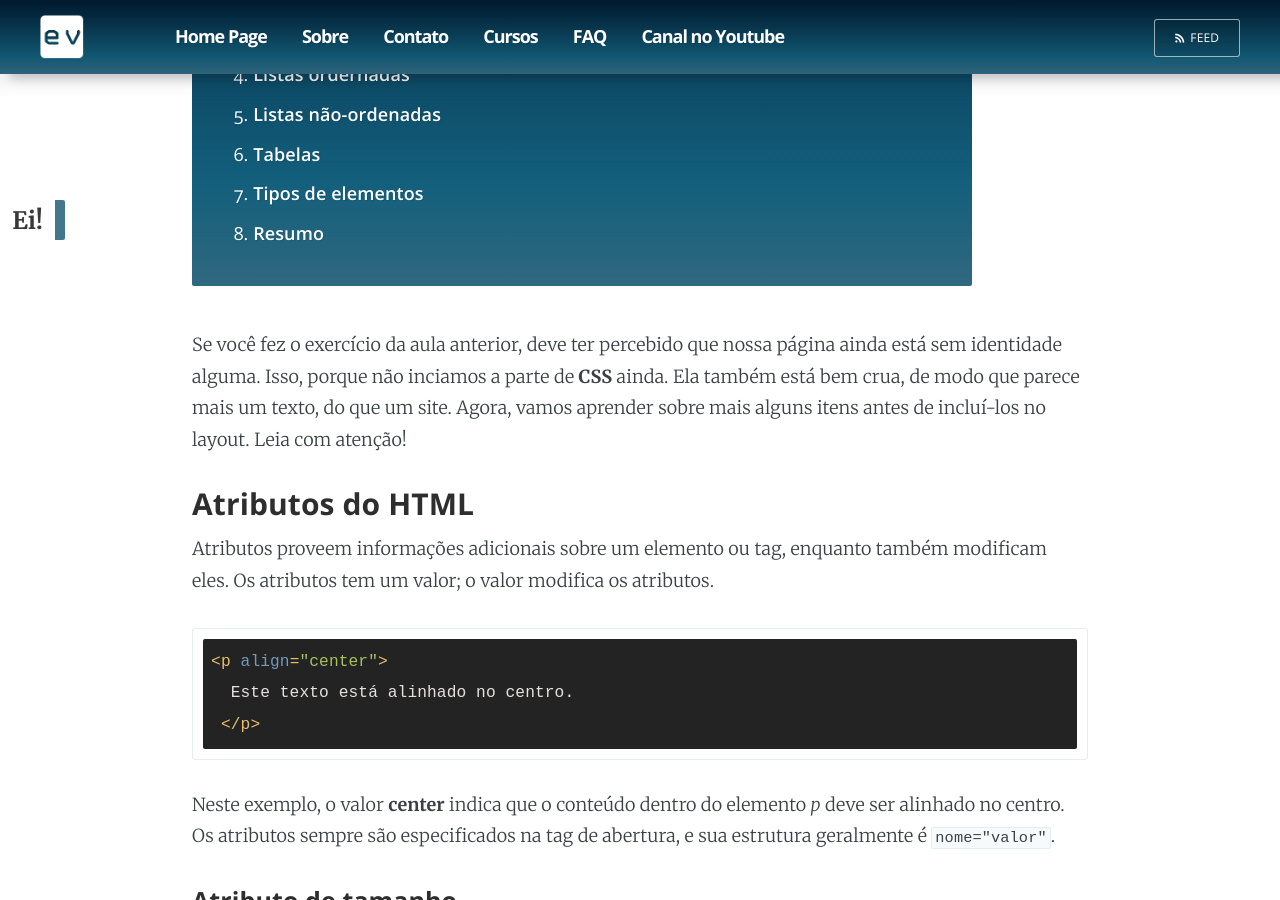
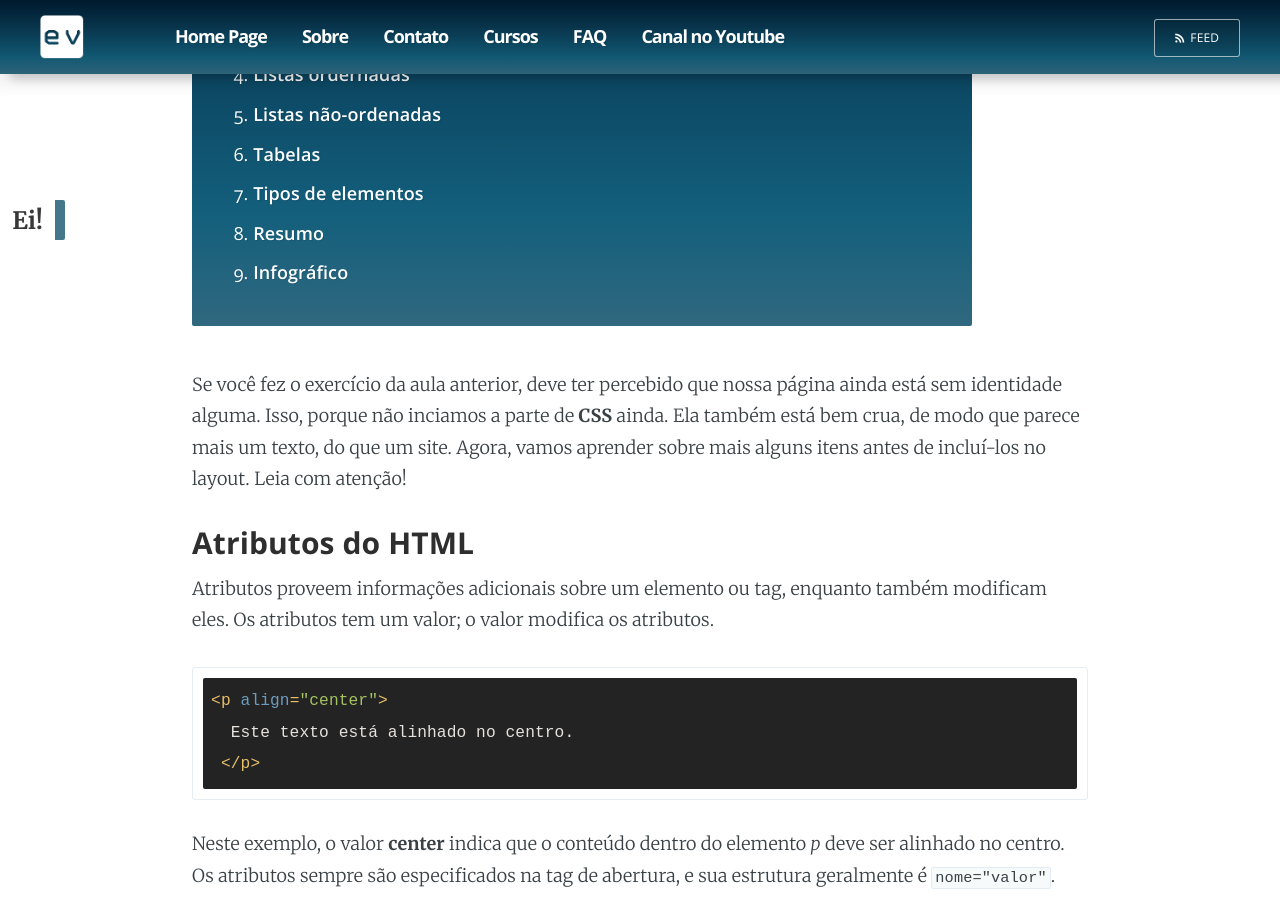
Before and after one commit to EnVolte/envolte.github.io, a Jekyll site: the page built from _cursos/HTML-CSS/parte-3.md, in a window 1280 px wide and 900 px high, scrolled down 1119 px. Built offline with Jekyll 4.4.1, drawn with Linux system fonts in a browser that asks for light colours; a script that is not in the unit is left out; comment, search, counter and statistics services are not loaded; some of the changed text lies outside the part shown.

Commit message:
Update parte-3.md

```diff
--- a/_cursos/HTML-CSS/parte-3.md
+++ b/_cursos/HTML-CSS/parte-3.md
@@ -22,6 +22,7 @@
 <li><a href="#06">Tabelas</a></li>
 <li><a href="#07">Tipos de elementos</a></li>
 <li><a href="#08">Resumo</a></li>
+<li><a href="#09">Infográfico</a></li>
 
 </ol>
 </section>
@@ -229,3 +230,8 @@
 <script src="https://gist.github.com/luislorente/03d1b4901899f65534387e6efc78cefe.js"></script>
 
 O código acima [pode ser acessado](https://gist.github.com/luislorente/03d1b4901899f65534387e6efc78cefe#file-index-html) para ser estudado. Lembre-se de que **copiar** e **colar** é ruim para o aprendizado. Faça sua própria página com base no que foi ensinado. Não se preocupe tanto com a aparência, pois em breve iniciaremos em **CSS**.
+
+<span id="09"></span>
+<figure><img src="https://envolte.github.io/arquivos/fotos/tagshtml.png" width="auto" />
+  <figcaption>Resumo das principais tags.</figcaption>
+</figure>
```
